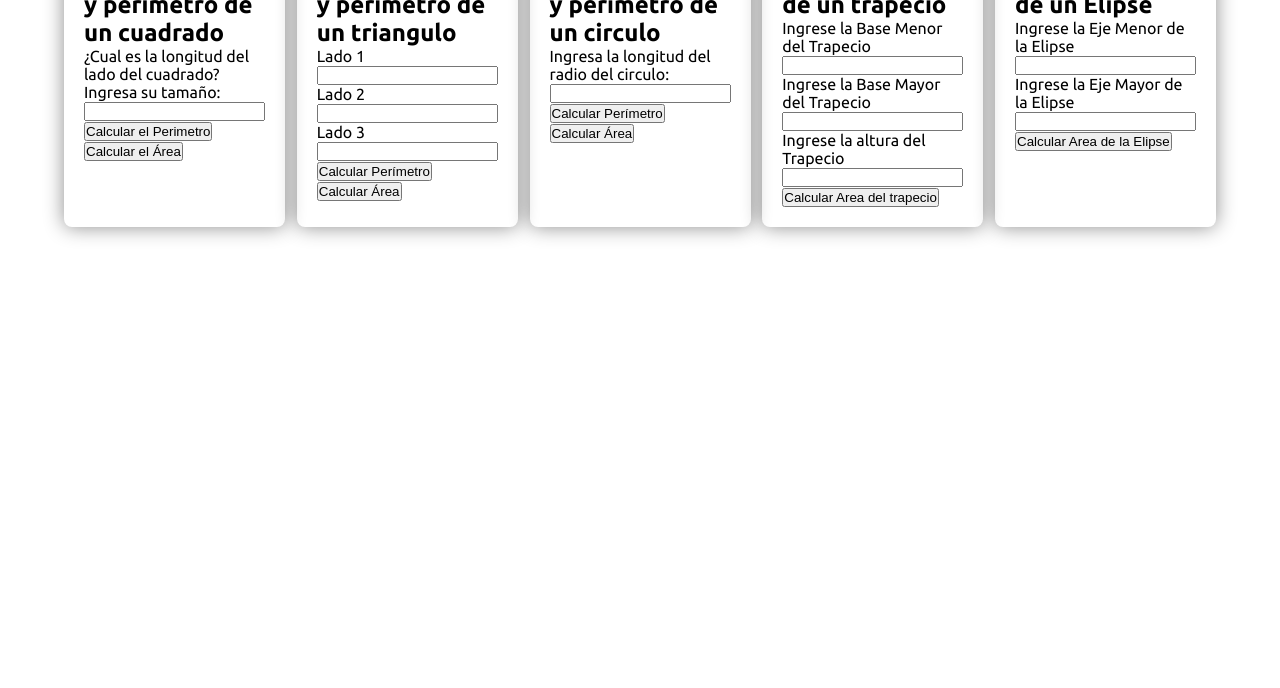
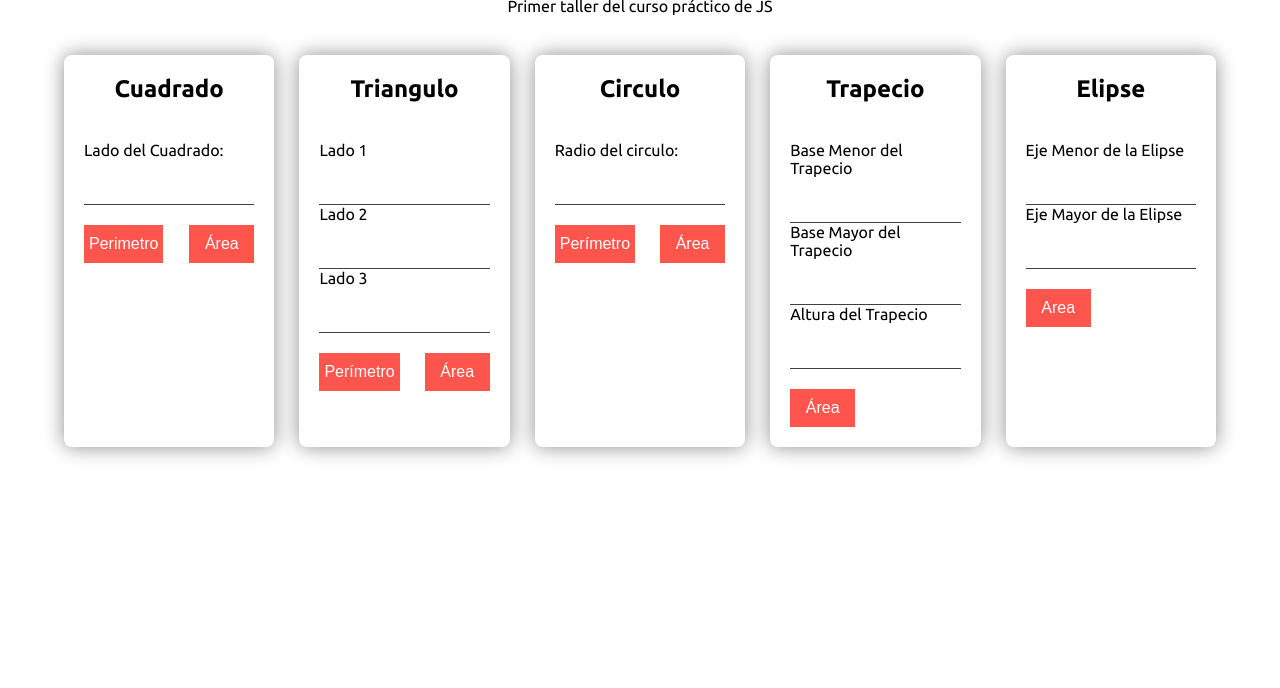
Before and after one commit to dbsalazarr/practicas_javascript, a plain HTML site: page figuras/figuras.html in a window 1280 px wide. Shown: the part 112-800 px from the top of the page. Drawn offline with Linux system fonts and the light colour scheme.

Commit message:
Creacion de cards para cada figura y estilizacion de los botones

```diff
--- a/figuras/css/style.css
+++ b/figuras/css/style.css
@@ -1,7 +1,13 @@
 :root{
-    /* --colorCuadrado:
-    --colorTriangulo:
-    --colorCirculo: */
+
+    --blanco: #fff;
+    --negro: #000;
+    --colorCuadrado: #FF3078;
+    --colorTriangulo: #3EB4F1;
+    --colorCirculo: #FFDA27;
+    --colorTrapecio: #74B65F;
+    --colorElipse: #9A62DD;
+    --colorButtons: #FF554D;
 
     /*
         FUENTES
@@ -36,6 +42,9 @@ body{
 /*
     FIGURAS
 */
+header{
+    margin: 40px 0;
+}
 .main-content{
     max-width: 1920px;
     width: 90%;
@@ -43,11 +52,45 @@ body{
 }
 .flex-container{
     display: flex;
+    flex-wrap: wrap;
     justify-content: space-between;
 }
 section{
     border-radius: 8px;
     box-shadow: 0px 0px 20px rgba(0, 0, 0, .45);
     padding: 2rem;
-    flex: 0 1 calc( 20% - 1rem);
+    flex: 0 1 calc( 20% - 2rem);
 }
+header h1{
+    margin-bottom: 1rem;
+}
+section h2{
+    margin-bottom: 20px;
+    text-align: center;
+}
+section label{
+    display: block;
+}
+section input{
+    width: 100%;
+    padding: 1.5rem 2rem;
+    border: none;
+    border-bottom: 1px solid rgba(0, 0, 0, .75);
+}
+section input:last-of-type{
+    margin-bottom: 2rem;
+}
+section .content-button{
+    display: flex;
+    justify-content: space-between;
+}
+section button{
+    display: inline-block;
+    max-width: auto;
+    flex: 0 0 calc( 50% - 2rem);
+    padding: 1rem 0.5rem;
+    border: none;
+    background: var(--colorButtons);
+    font-size: var(--sm);
+    color: var(--blanco);
+}
--- a/figuras/figuras.html
+++ b/figuras/figuras.html
@@ -12,21 +12,26 @@
     <div class="main-content">
         <header class="text-center">
             <h1>Figuras geométricas</h1>
+            <h3>Calcula el área y perímetro </h3>
             <p>Primer taller del curso práctico de JS</p>
         </header>
 
         <article class="flex-container">
             <section>
-                <h2> Calcula el área y perímetro de un cuadrado</h2>
+                <h2> Cuadrado</h2>
+                <img src="" alt="">
                 <form action="">
-                    <label for="">¿Cual es la longitud del lado del cuadrado? Ingresa su tamaño:</label>
+                    <label for=""> Lado del Cuadrado: </label>
                     <input id="txtLadoCuadrado" type="number">
-                    <button type="button" id="btnPerimetroCuadrado" > Calcular el Perimetro </button>
-                    <button type="button" id="btnAreaCuadrado" > Calcular el Área </button>
+                    <div class="content-button">
+                        <button type="button" id="btnPerimetroCuadrado" > Perimetro </button>
+                        <button type="button" id="btnAreaCuadrado" > Área </button>
+                    </div>
                 </form>
             </section>
             <section>
-                <h2>Calcula el área y perímetro de un triangulo</h2>
+                <h2> Triangulo</h2>
+                <img src="" alt="">
                 <form action="">
                     <label for="txtLado1">Lado 1</label>
                     <input id="txtLado1" type="number">
@@ -34,47 +39,59 @@
                     <input id="txtLado2" type="number">
                     <label for="txtLado3">Lado 3</label>
                     <input id="txtLado3" type="number">
-                    <button type="button" id="btnPerTriangulo"> Calcular Perímetro </button>
-                    <button type="button" id="btnAreaTriangulo"> Calcular Área </button>
+                    <div class="content-button">
+                        <button type="button" id="btnPerTriangulo"> Perímetro </button>
+                        <button type="button" id="btnAreaTriangulo"> Área </button>
+                    </div>
                 </form>
             </section>
             <section>
-                <h2>Calcula el área y perímetro de un circulo</h2>
+                <h2>Circulo</h2>
+                <img src="" alt="">
                 <form action="">
-                    <label for="txtRadio">Ingresa la longitud del radio del circulo: </label>
+                    <label for="txtRadio">Radio del circulo: </label>
                     <input type="number" id="txtRadio">
-                    <button type="button" id="btnPerCirculo">Calcular Perímetro</button>
-                    <button type="button" id="btnAreaCirculo">Calcular Área</button>
+                    <div class="content-button">
+                        <button type="button" id="btnPerCirculo">Perímetro</button>
+                        <button type="button" id="btnAreaCirculo">Área</button>
+                    </div>
                 </form>
             </section>
             <section>
-                <h2>Calcular el área de un trapecio</h2>
+                <h2>Trapecio</h2>
+                <img src="" alt="">
                 <form action="">
-                    <label for="txtBaseMenor">Ingrese la Base Menor del Trapecio</label>
+                    <label for="txtBaseMenor">Base Menor del Trapecio</label>
                     <input type="number" id="txtBaseMenor">
 
-                    <label for="txtBaseMayor">Ingrese la Base Mayor del Trapecio</label>
+                    <label for="txtBaseMayor">Base Mayor del Trapecio</label>
                     <input type="number" id="txtBaseMayor">
-                    <label for="txtAltura">Ingrese la altura del Trapecio</label>
+                    <label for="txtAltura">Altura del Trapecio</label>
                     <input type="number" id="txtAltura">
-                    <button type="button" id="btnAreaTrapecio">Calcular Area del trapecio</button>
+
+                    <div class="content-button">
+                        <button type="button" id="btnAreaTrapecio">Área</button>
+                    </div>
                 </form>
             </section>
             <section>
-                <h2>Calcular el área de un Elipse</h2>
+                <h2>Elipse</h2>
+                <img src="" alt="">
                 <form action="">
-                    <label for="txtEjeMenor">Ingrese la Eje Menor de la Elipse</label>
+                    <label for="txtEjeMenor">Eje Menor de la Elipse</label>
                     <input type="number" id="txtEjeMenor">
 
-                    <label for="txtEjeMayor">Ingrese la Eje Mayor de la Elipse</label>
+                    <label for="txtEjeMayor">Eje Mayor de la Elipse</label>
                     <input type="number" id="txtEjeMayor">
-                    <button type="button" id="btnAreaElipse">Calcular Area de la Elipse</button>
+                    <div class="content-button">
+                        <button type="button" id="btnAreaElipse">Area</button>
+                    </div>
                 </form>
             </section>
         </article>
-        <h1>
+        <h2>
             <label for="" id="lblResultado"></label>
-        </h1>
+        </h2>
     </div>
     <script src="./js/figuras.js"></script>
 </body>
```
